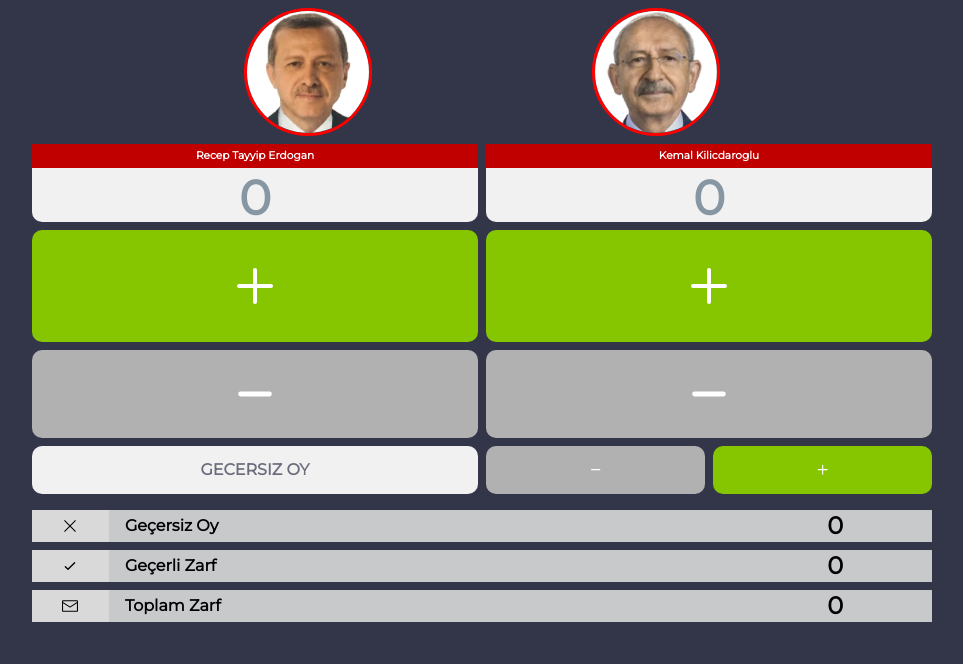
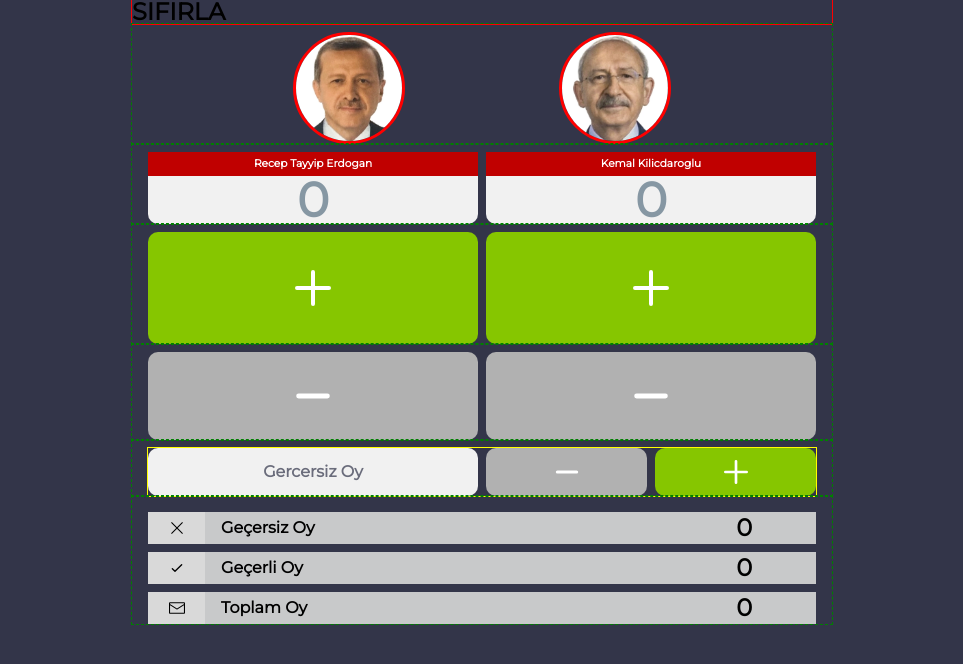
Before and after one commit to K2adir/oySay, a React (Vite) app: page / in a window 1280 px wide. Shown: the top 664 px of the page, without its empty margins (158-1121 px from the left). Built offline with nearby package versions, Linux system fonts and the light colour scheme.

Commit message:
void-scss fix
padding issue resolved
small edits on Vcounter.

```diff
--- a/src/App.css
+++ b/src/App.css
@@ -11,12 +11,12 @@
 body {
   display: flex;
   justify-content: center;
-  align-items: center;
+
   background-color: #333549;
 }
 
 .app {
-  max-width: 900px;
+  max-width: 700px;
 }
 
 .dashboard__container {
@@ -25,4 +25,11 @@ body {
   display: flex;
   justify-content: center;
   gap: 0.5rem;
+  padding-left: 1rem;
+  padding-right: 1rem;
 }
+.container {
+  gap: 0.5rem;
+  padding-left: 1rem;
+  padding-right: 1rem;
+}
--- a/src/App.jsx
+++ b/src/App.jsx
@@ -2,6 +2,7 @@ import "./App.css";
 // import Candidates from "./components/Candidates";
 import Profile from "./components/Profile/Profile";
 import ProfileVoteAdd from "./components/ProfileVoteAdd/ProfileVoteAdd";
+import Reset from "./components/Reset/Reset";
 import Scores from "./components/Scores/Scores";
 import VoidVote from "./components/VoidVote/VoidVote";
 import VoteCounter from "./components/VoteCounter/VoteCounter";
@@ -11,9 +12,11 @@ function App() {
   return (
     <div className="app">
       <VoteProvider>
+        <Reset />
         <Profile />
         <VoteCounter />
         <ProfileVoteAdd />
+
         <VoidVote />
         <Scores />
       </VoteProvider>
--- a/src/components/Profile/Profile.scss
+++ b/src/components/Profile/Profile.scss
@@ -1,8 +1,9 @@
 .dashboard__container {
+  outline: 1px dashed green;
   display: flex;
   justify-content: space-evenly;
   img {
-    width: 8rem;
+    width: 7rem;
     border-radius: 50%;
     border: 3px solid red;
   }
--- /dev/null
+++ b/src/components/Reset/Reset.jsx
@@ -0,0 +1,15 @@
+import "./Reset.scss";
+import { VoteContext } from "../../context/VoteContext";
+import { useContext } from "react";
+
+const Reset = () => {
+  return (
+    <section className="reset__container">
+      <div className="reset__back">
+        <h1>SIFIRLA</h1>
+      </div>
+    </section>
+  );
+};
+
+export default Reset;
--- /dev/null
+++ b/src/components/Reset/Reset.scss
@@ -0,0 +1,6 @@
+.reset__container {
+  width: 100% !important;
+}
+.reset__back {
+  outline: 1px solid red;
+}
--- a/src/components/Scores/Scores.jsx
+++ b/src/components/Scores/Scores.jsx
@@ -34,7 +34,7 @@ const Scores = () => {
             <HiOutlineCheck />
           </div>
           <div className="scores__text">
-            <h4>Geçerli Zarf</h4>
+            <h4>Geçerli Oy</h4>
           </div>
           <div className="scores__result">
             <h4>{validVotes}</h4>
@@ -47,7 +47,7 @@ const Scores = () => {
             <RxEnvelopeClosed />
           </div>
           <div className="scores__text">
-            <h4>Toplam Zarf</h4>
+            <h4>Toplam Oy</h4>
           </div>
           <div className="scores__result">
             <h4>{totalVotes}</h4>
--- a/src/components/VoidVote/VoidVote.jsx
+++ b/src/components/VoidVote/VoidVote.jsx
@@ -8,14 +8,14 @@ import { HiMinus } from "react-icons/hi";
 const VoidVote = () => {
   const { gecersizVotes, setGecersizVotes } = useContext(VoteContext);
   return (
-    <div className="dashboard__container">
+    <div className="dashboard__container container">
       <div className="void__container">
         <div className="void__text">
-          <h4>GECERSIZ OY</h4>
+          <h4>Gercersiz Oy</h4>
         </div>
-        <div className="void__buttons">
+        <div className="void_buttons">
           <button
-            className="void__minus_btn"
+            className="void__minus_btn btn"
             onClick={() => {
               console.log(gecersizVotes);
               setGecersizVotes(gecersizVotes === 0 ? 0 : gecersizVotes - 1);
@@ -24,7 +24,7 @@ const VoidVote = () => {
             <HiMinus style={{ color: "white" }} />
           </button>
           <button
-            className="void__plus_btn"
+            className="void__plus_btn btn"
             onClick={() => {
               console.log(gecersizVotes);
               setGecersizVotes(gecersizVotes + 1);
@@ -39,3 +39,14 @@ const VoidVote = () => {
 };
 
 export default VoidVote;
+
+//  <button
+//             className="void__minus_btn"
+//             onClick={() => {
+//               console.log(gecersizVotes);
+//               setGecersizVotes(gecersizVotes === 0 ? 0 : gecersizVotes - 1);
+//             }}
+//           >
+//             <HiMinus style={{ color: "white" }} />
+//           </button>
+//
--- a/src/components/VoidVote/VoidVote.scss
+++ b/src/components/VoidVote/VoidVote.scss
@@ -1,44 +1,44 @@
 .void__container {
+  padding: 0rem 0rem;
   display: flex;
-  //   margin-top: 0.5rem;
+  width: calc(100%);
+  outline: 1px solid yellow;
   gap: 0.5rem;
-  width: 100%;
+  justify-content: start;
   .void__text {
-    border-radius: 10px;
     display: flex;
     justify-content: center;
     align-items: center;
+    border-radius: 10px;
     background-color: #f1f1f1;
-    width: 50%;
+    display: flex;
+    // outline: 2px dashed red;
+    width: calc(42vw);
     height: 3rem;
     color: #6a6c7b;
   }
-  .void__buttons {
+
+  .void_buttons {
     display: flex;
-    width: 50%;
-    justify-content: space-around;
-    width: 50%;
+    width: 42vw;
     gap: 0.5rem;
+    .btn {
+      cursor: pointer;
+      width: 50%;
+      display: flex;
+      align-items: center;
+      justify-content: center;
+      border-radius: 10px;
+      font-size: 2rem;
+      border: none;
+      background-color: #86c600;
+    }
+    .void__minus_btn {
+      background-color: #b1b1b1;
+    }
+    .void__minus_btn:active {
+      transition: background-color 0.1s ease-in-out;
+      background-color: #c00000;
+    }
   }
 }
-
-.void__minus_btn,
-.void__plus_btn {
-  cursor: pointer;
-  display: flex;
-  justify-content: center;
-  align-items: center;
-  border-radius: 10px;
-
-  width: 100%;
-  height: 3rem;
-  border: none;
-}
-
-.void__minus_btn {
-  background-color: #b1b1b1;
-}
-
-.void__plus_btn {
-  background-color: #86c600;
-}
--- a/src/components/VoteCounter/VoteCounter.jsx
+++ b/src/components/VoteCounter/VoteCounter.jsx
@@ -6,12 +6,8 @@ import { useContext } from "react";
 const VoteCounter = () => {
   const {
     recepVotes,
-    setRecepVotes,
+
     kemalVotes,
-    setKemalVotes,
-    gecersizVotes,
-    setGecersizVotes,
-    totalVotes,
   } = useContext(VoteContext);
   return (
     <>
--- a/src/components/VoteCounter/VoteCounter.scss
+++ b/src/components/VoteCounter/VoteCounter.scss
@@ -23,6 +23,9 @@
   //
 
   .voteAmount {
+    display: flex;
+    justify-content: center;
+    align-content: center;
     text-align: center;
     background-color: #f1f1f1;
     border-radius: 0px 0px 10px 10px;
@@ -30,7 +33,6 @@
     h4 {
       font-size: 3rem;
       color: #8697a3;
-      padding: 6px 2px 0px 2px;
     }
   }
 }
```
